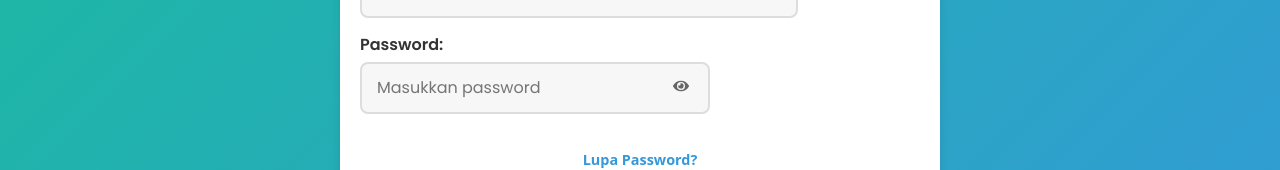
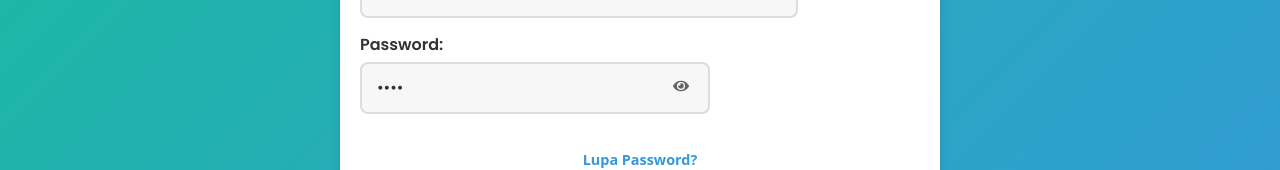
Before and after one commit to bimowahyu/deploybaru, a React (Create React App) app: page /login in a window 1280 px wide. Shown: the part 342-512 px from the top of the page. Built offline with nearby package versions, Linux system fonts and the light colour scheme.

Commit message:
Update Login.js

```diff
--- a/src/components/Login.js
+++ b/src/components/Login.js
@@ -64,13 +64,8 @@ function Login() {
         <label>
           Password:
           <div className="password-container">
-            <input
-              type={showPassword ? "text" : "password"}
-              value={password}
-              onChange={(e) => setPassword(e.target.value)}
-              placeholder="Masukkan password"
-              required
-            />
+          <input type="password" placeholder="Masukkan password" required value autocomplete="current-password" />
+
             <button
               type="button"
               className="password-toggle"
```
